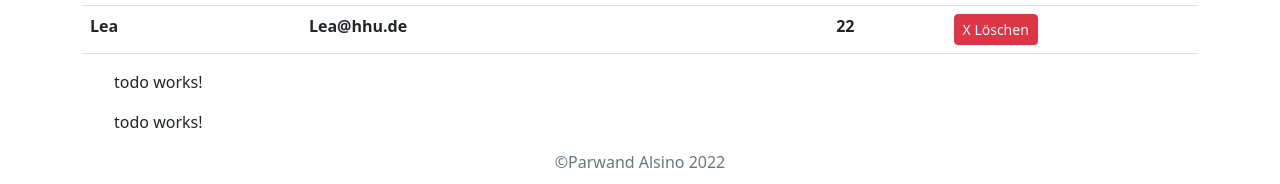
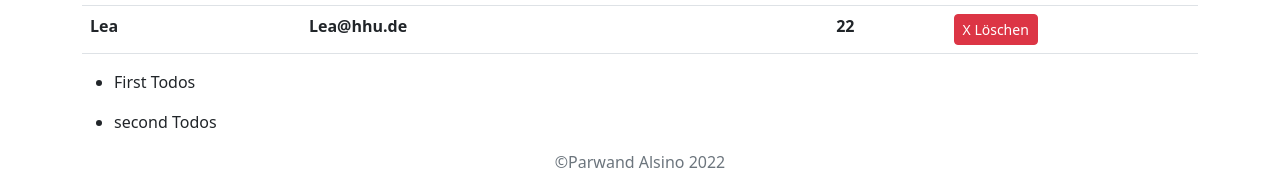
Before and after one commit to Parwand/student-angular-app, an Angular app: page / in a window 1280 px wide. Shown: the part 375-559 px from the top of the page. Built offline with nearby package versions, Linux system fonts and the light colour scheme.

Commit message:
used todo value in list

```diff
--- a/src/app/components/todo/todo.component.html
+++ b/src/app/components/todo/todo.component.html
@@ -1 +1 @@
-<p>todo works!</p>
+<li>{{todo.title}}</li>
```
